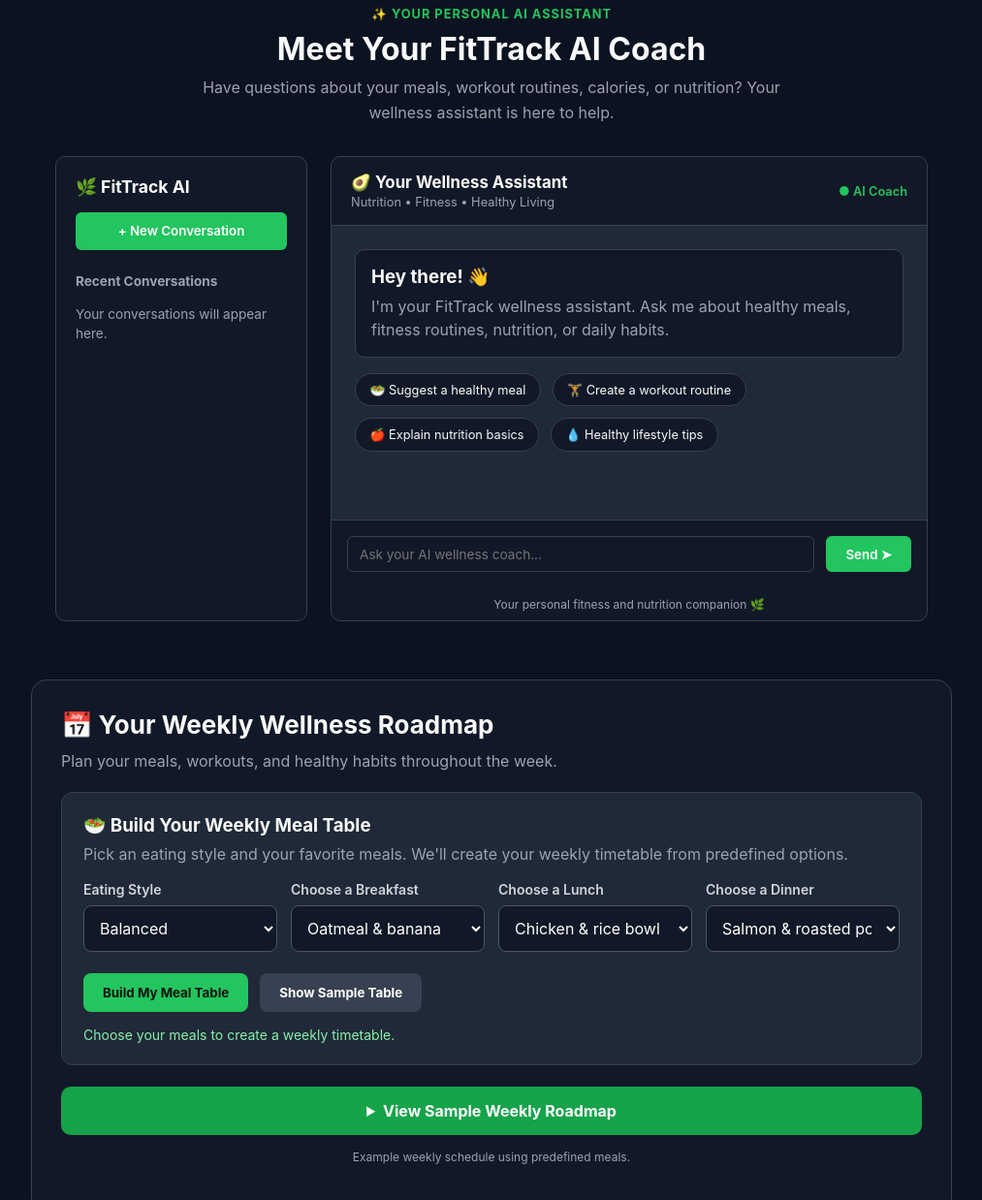
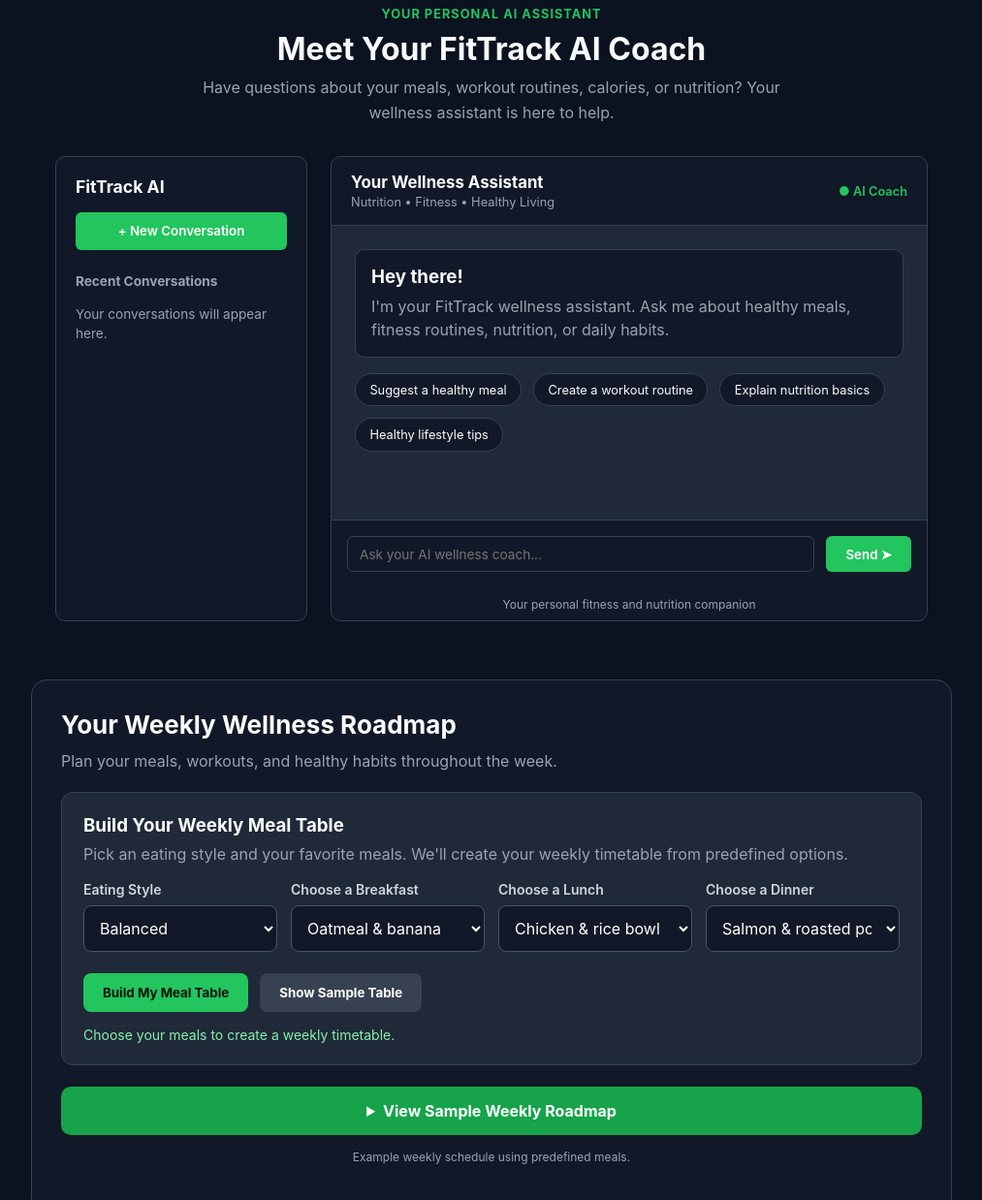
Before and after one commit to mnn59-droid/mealtracker, a website: page index.html in a window 1280 px wide. Shown: the part 1214-2452 px from the top of the page at 97% size, without its empty margins (133-1146 px from the left). Drawn offline with Linux system fonts and the light colour scheme; no server answers.

Commit message:
fixed the html bug

```diff
--- a/index.html
+++ b/index.html
@@ -11,7 +11,7 @@
 <!-- TOP NAVIGATION BAR -->
 <header class="navbar">
     <div class="nav-brand">
-        <h2>🌿 FitTrack</h2>
+        <h2>FitTrack</h2>
         <p>Your Personal Wellness Companion</p>
     </div>
 
@@ -24,7 +24,7 @@
     </nav>
 
     <div class="nav-profile">
-        <span>👤 My Profile</span>
+        <span>My Profile</span>
     </div>
 </header>
 
@@ -34,7 +34,7 @@
     <div class="welcome-content">
         <p class="welcome-tag">YOUR WELLNESS DASHBOARD</p>
 
-        <h1>Welcome to FitTrack 🌱</h1>
+        <h1>Welcome to FitTrack</h1>
 
         <p>
             Build healthier habits, track your nutrition,
@@ -49,7 +49,7 @@
         </a>
 
         <a href="#ai-coach" class="secondary-button">
-            ✨ Ask AI Coach
+            Ask AI Coach
         </a>
     </div>
 
@@ -194,7 +194,7 @@
   <section class="ai-coach-section" id="ai-coach">
 
       <div class="ai-coach-heading">
-          <span>✨ YOUR PERSONAL AI ASSISTANT</span>
+          <span>YOUR PERSONAL AI ASSISTANT</span>
           <h2>Meet Your FitTrack AI Coach</h2>
           <p>
               Have questions about your meals, workout routines,
@@ -207,7 +207,7 @@
 
           <!-- LEFT: CHAT HISTORY -->
           <aside class="ai-chat-sidebar">
-              <h3>🌿 FitTrack AI</h3>
+              <h3>FitTrack AI</h3>
 
               <button id="new-chat" type="button">
                   + New Conversation
@@ -225,7 +225,7 @@
 
               <div class="ai-chat-header">
                   <div>
-                      <h3>🥑 Your Wellness Assistant</h3>
+                      <h3>Your Wellness Assistant</h3>
                       <p>Nutrition • Fitness • Healthy Living</p>
                   </div>
 
@@ -237,7 +237,7 @@
               <div id="chat-messages" class="ai-chat-messages">
 
                   <div class="ai-welcome-message">
-                      <h3>Hey there! 👋</h3>
+                      <h3>Hey there!</h3>
                       <p>
                           I'm your FitTrack wellness assistant.
                           Ask me about healthy meals, fitness
@@ -247,19 +247,19 @@
 
                   <div class="ai-suggestions">
                       <button type="button" class="suggestion">
-                          🥗 Suggest a healthy meal
+                          Suggest a healthy meal
                       </button>
 
                       <button type="button" class="suggestion">
-                          🏋️ Create a workout routine
+                          Create a workout routine
                       </button>
 
                       <button type="button" class="suggestion">
-                          🍎 Explain nutrition basics
+                          Explain nutrition basics
                       </button>
 
                       <button type="button" class="suggestion">
-                          💧 Healthy lifestyle tips
+                          Healthy lifestyle tips
                       </button>
                   </div>
 
@@ -281,7 +281,7 @@
               </form>
 
               <p class="ai-chat-note">
-                  Your personal fitness and nutrition companion 🌿
+                  Your personal fitness and nutrition companion
               </p>
 
           </div>
@@ -294,7 +294,7 @@
 <!-- WEEKLY WELLNESS ROADMAP -->
 <section class="roadmap-section" id="weekly-roadmap">
 
-    <h2>📅 Your Weekly Wellness Roadmap</h2>
+    <h2>Your Weekly Wellness Roadmap</h2>
 
     <p>
         Plan your meals, workouts, and healthy habits
@@ -306,7 +306,7 @@
 <div class="meal-builder">
 
     <div class="meal-builder-heading">
-        <h3>🥗 Build Your Weekly Meal Table</h3>
+        <h3>Build Your Weekly Meal Table</h3>
         <p>
             Pick an eating style and your favorite meals.
             We'll create your weekly timetable from predefined options.
--- a/style.css
+++ b/style.css
@@ -1109,4 +1109,3 @@
     max-width: 950px;
     margin: 60px auto;
 }
-}
```
